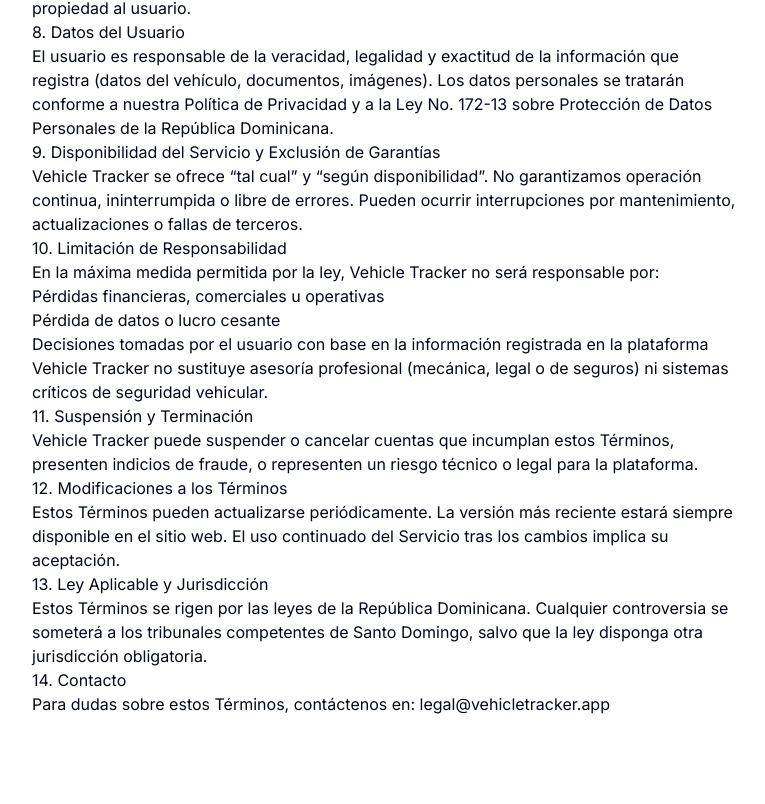
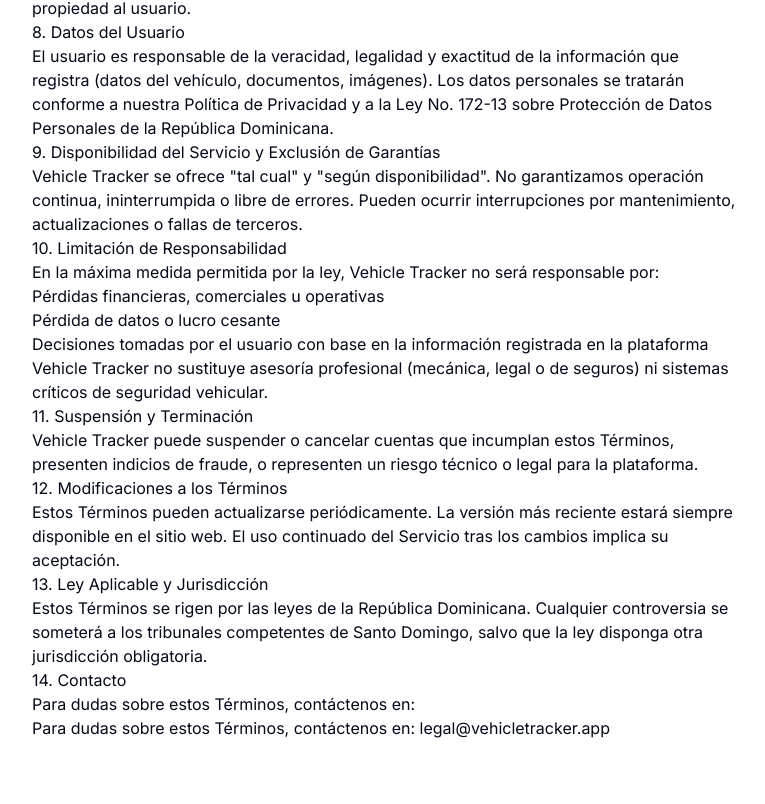
Before and after one commit to Sebastian-R-Acosta/vehicle-tracker, a Next.js app: page /terms in a window 1280 px wide. Shown: the part 1476-2280 px from the top of the page, without its empty margins (256-1021 px from the left). Built offline with nearby package versions, Linux system fonts and the light colour scheme; no server answers.

Commit message:
feat(terms): add English translation and language-aware rendering
Terms page now respects the language toggle, showing full Spanish or
English legal text based on the user's locale selection.

```diff
--- a/src/app/terms/page.tsx
+++ b/src/app/terms/page.tsx
@@ -1,169 +1,309 @@
+"use client";
+
 import PageLayout from "@/components/landing/PageLayout";
+import { useLanguage } from "@/lib/i18n/LanguageContext";
+
+const termsEs = {
+  title: "Términos y Condiciones de Uso — Vehicle Tracker",
+  updated: "Última actualización: julio 2026",
+  intro: [
+    'Bienvenido a Vehicle Tracker. Estos Términos y Condiciones ("Términos") rigen el acceso y uso de la plataforma web Vehicle Tracker (el "Servicio"), operada en la República Dominicana.',
+    "Al crear una cuenta, acceder o utilizar el Servicio, usted declara que ha leído, entendido y aceptado estos Términos. Si no está de acuerdo, no debe utilizar el Servicio.",
+  ],
+  sections: [
+    {
+      heading: "1. Descripción del Servicio",
+      content: [
+        "Vehicle Tracker es una plataforma digital que permite a los usuarios registrar, organizar y consultar el historial de mantenimiento, reparaciones y documentación de sus vehículos. Las funcionalidades disponibles pueden incluir:",
+      ],
+      list: [
+        "Registro de vehículos (marca, modelo, año, placa, chasis)",
+        "Historial de mantenimiento y reparaciones",
+        "Recordatorios de mantenimiento, seguros y vencimiento de documentos",
+        "Carga y almacenamiento de imágenes/documentos (facturas, marbetes, recibos)",
+        "Generación de reportes en PDF",
+        "Gestión de usuarios y perfiles",
+      ],
+      after: "Vehicle Tracker puede modificar, suspender o descontinuar funciones, planes o precios en cualquier momento.",
+    },
+    {
+      heading: "2. Cuenta de Usuario",
+      content: [
+        "Para usar el Servicio, el usuario debe crear una cuenta y se compromete a:",
+      ],
+      list: [
+        "Proporcionar información veraz, completa y actualizada",
+        "Mantener sus credenciales de acceso de forma confidencial",
+        "Ser responsable de toda actividad realizada bajo su cuenta",
+      ],
+      after: "Vehicle Tracker no se hace responsable por accesos no autorizados derivados de negligencia del usuario (contraseñas compartidas, dispositivos desprotegidos, etc.).",
+    },
+    {
+      heading: "3. Aceptación de los Términos",
+      content: [
+        "El uso del Servicio está condicionado a la aceptación de estos Términos, la cual ocurre al crear una cuenta, iniciar sesión, o continuar usando el Servicio tras una actualización de estos Términos.",
+      ],
+    },
+    {
+      heading: "4. Planes y Suscripciones",
+      content: [
+        "Vehicle Tracker puede ofrecer un modelo freemium con planes gratuitos y de pago. Los precios, funciones y condiciones de cada plan pueden cambiar; se notificará a los usuarios con antelación razonable ante cambios relevantes.",
+      ],
+      list: [
+        "Las suscripciones pueden cancelarse en cualquier momento.",
+        "La cancelación evita cargos futuros, pero no genera reembolsos de montos ya pagados, salvo que la ley lo exija.",
+      ],
+    },
+    {
+      heading: "5. Eliminación de Cuenta",
+      content: [
+        "El usuario puede eliminar su cuenta en cualquier momento desde la plataforma o contactando soporte. Tras la eliminación:",
+      ],
+      list: [
+        "Se termina el acceso a la cuenta.",
+        "Los datos se eliminan según las políticas internas de retención, salvo obligación legal de conservarlos.",
+      ],
+    },
+    {
+      heading: "6. Uso Aceptable",
+      content: ["Está prohibido:"],
+      list: [
+        "Usar el Servicio para fines ilegales o fraudulentos",
+        "Realizar ingeniería inversa o intentar vulnerar la seguridad de la plataforma",
+        "Extraer datos mediante scraping, bots o herramientas automatizadas",
+        "Copiar, redistribuir o explotar el contenido de la plataforma sin autorización",
+        "Usar los datos de Vehicle Tracker para entrenar modelos de inteligencia artificial sin autorización expresa",
+      ],
+      after: "El incumplimiento puede resultar en suspensión o cancelación de la cuenta.",
+    },
+    {
+      heading: "7. Propiedad Intelectual",
+      content: [
+        "El software, diseño, base de datos, marca, interfaz y demás elementos de Vehicle Tracker son propiedad de sus desarrolladores y están protegidos por las leyes de propiedad intelectual de la República Dominicana. El uso del Servicio no transfiere ningún derecho de propiedad al usuario.",
+      ],
+    },
+    {
+      heading: "8. Datos del Usuario",
+      content: [
+        "El usuario es responsable de la veracidad, legalidad y exactitud de la información que registra (datos del vehículo, documentos, imágenes). Los datos personales se tratarán conforme a nuestra Política de Privacidad y a la Ley No. 172-13 sobre Protección de Datos Personales de la República Dominicana.",
+      ],
+    },
+    {
+      heading: "9. Disponibilidad del Servicio y Exclusión de Garantías",
+      content: [
+        'Vehicle Tracker se ofrece "tal cual" y "según disponibilidad". No garantizamos operación continua, ininterrumpida o libre de errores. Pueden ocurrir interrupciones por mantenimiento, actualizaciones o fallas de terceros.',
+      ],
+    },
+    {
+      heading: "10. Limitación de Responsabilidad",
+      content: [
+        "En la máxima medida permitida por la ley, Vehicle Tracker no será responsable por:",
+      ],
+      list: [
+        "Pérdidas financieras, comerciales u operativas",
+        "Pérdida de datos o lucro cesante",
+        "Decisiones tomadas por el usuario con base en la información registrada en la plataforma",
+      ],
+      after: "Vehicle Tracker no sustituye asesoría profesional (mecánica, legal o de seguros) ni sistemas críticos de seguridad vehicular.",
+    },
+    {
+      heading: "11. Suspensión y Terminación",
+      content: [
+        "Vehicle Tracker puede suspender o cancelar cuentas que incumplan estos Términos, presenten indicios de fraude, o representen un riesgo técnico o legal para la plataforma.",
+      ],
+    },
+    {
+      heading: "12. Modificaciones a los Términos",
+      content: [
+        "Estos Términos pueden actualizarse periódicamente. La versión más reciente estará siempre disponible en el sitio web. El uso continuado del Servicio tras los cambios implica su aceptación.",
+      ],
+    },
+    {
+      heading: "13. Ley Aplicable y Jurisdicción",
+      content: [
+        "Estos Términos se rigen por las leyes de la República Dominicana. Cualquier controversia se someterá a los tribunales competentes de Santo Domingo, salvo que la ley disponga otra jurisdicción obligatoria.",
+      ],
+    },
+    {
+      heading: "14. Contacto",
+      content: [
+        "Para dudas sobre estos Términos, contáctenos en: ",
+      ],
+      email: "legal@vehicletracker.app",
+    },
+  ],
+};
+
+const termsEn = {
+  title: "Terms of Service — Vehicle Tracker",
+  updated: "Last updated: July 2026",
+  intro: [
+    'Welcome to Vehicle Tracker. These Terms of Service ("Terms") govern your access to and use of the Vehicle Tracker web platform (the "Service"), operated in the Dominican Republic.',
+    "By creating an account, accessing, or using the Service, you represent that you have read, understood, and accepted these Terms. If you do not agree, you must not use the Service.",
+  ],
+  sections: [
+    {
+      heading: "1. Description of the Service",
+      content: [
+        "Vehicle Tracker is a digital platform that allows users to register, organize, and consult the maintenance history, repairs, and documentation of their vehicles. Available features may include:",
+      ],
+      list: [
+        "Vehicle registration (make, model, year, license plate, VIN)",
+        "Maintenance and repair history",
+        "Maintenance, insurance, and document expiration reminders",
+        "Image/document upload and storage (invoices, tags, receipts)",
+        "PDF report generation",
+        "User and profile management",
+      ],
+      after: "Vehicle Tracker may modify, suspend, or discontinue features, plans, or pricing at any time.",
+    },
+    {
+      heading: "2. User Account",
+      content: [
+        "To use the Service, the user must create an account and agrees to:",
+      ],
+      list: [
+        "Provide truthful, complete, and up-to-date information",
+        "Keep access credentials confidential",
+        "Be responsible for all activity performed under their account",
+      ],
+      after: "Vehicle Tracker is not responsible for unauthorized access resulting from user negligence (shared passwords, unprotected devices, etc.).",
+    },
+    {
+      heading: "3. Acceptance of Terms",
+      content: [
+        "Use of the Service is conditioned on acceptance of these Terms, which occurs upon creating an account, logging in, or continuing to use the Service after an update to these Terms.",
+      ],
+    },
+    {
+      heading: "4. Plans and Subscriptions",
+      content: [
+        "Vehicle Tracker may offer a freemium model with free and paid plans. Prices, features, and conditions of each plan may change; users will be notified with reasonable advance notice of relevant changes.",
+      ],
+      list: [
+        "Subscriptions may be canceled at any time.",
+        "Cancellation prevents future charges but does not generate refunds for amounts already paid, unless required by law.",
+      ],
+    },
+    {
+      heading: "5. Account Deletion",
+      content: [
+        "The user may delete their account at any time from the platform or by contacting support. After deletion:",
+      ],
+      list: [
+        "Access to the account is terminated.",
+        "Data is deleted according to internal retention policies, unless legal obligation requires its preservation.",
+      ],
+    },
+    {
+      heading: "6. Acceptable Use",
+      content: ["The following is prohibited:"],
+      list: [
+        "Using the Service for illegal or fraudulent purposes",
+        "Reverse engineering or attempting to compromise the platform's security",
+        "Extracting data through scraping, bots, or automated tools",
+        "Copying, redistributing, or exploiting the platform's content without authorization",
+        "Using Vehicle Tracker data to train artificial intelligence models without express authorization",
+      ],
+      after: "Non-compliance may result in suspension or cancellation of the account.",
+    },
+    {
+      heading: "7. Intellectual Property",
+      content: [
+        "The software, design, database, brand, interface, and other elements of Vehicle Tracker are the property of its developers and are protected by the intellectual property laws of the Dominican Republic. Use of the Service does not transfer any ownership rights to the user.",
+      ],
+    },
+    {
+      heading: "8. User Data",
+      content: [
+        "The user is responsible for the truthfulness, legality, and accuracy of the information they register (vehicle data, documents, images). Personal data will be processed in accordance with our Privacy Policy and Law No. 172-13 on Protection of Personal Data of the Dominican Republic.",
+      ],
+    },
+    {
+      heading: "9. Service Availability and Warranty Disclaimer",
+      content: [
+        'Vehicle Tracker is provided "as is" and "as available." We do not guarantee continuous, uninterrupted, or error-free operation. Interruptions may occur due to maintenance, updates, or third-party failures.',
+      ],
+    },
+    {
+      heading: "10. Limitation of Liability",
+      content: [
+        "To the maximum extent permitted by law, Vehicle Tracker shall not be liable for:",
+      ],
+      list: [
+        "Financial, commercial, or operational losses",
+        "Data loss or lost profits",
+        "Decisions made by the user based on information registered on the platform",
+      ],
+      after: "Vehicle Tracker does not replace professional advice (mechanical, legal, or insurance) or critical vehicle safety systems.",
+    },
+    {
+      heading: "11. Suspension and Termination",
+      content: [
+        "Vehicle Tracker may suspend or cancel accounts that violate these Terms, show signs of fraud, or pose a technical or legal risk to the platform.",
+      ],
+    },
+    {
+      heading: "12. Modifications to Terms",
+      content: [
+        "These Terms may be updated periodically. The most recent version will always be available on the website. Continued use of the Service after changes implies acceptance.",
+      ],
+    },
+    {
+      heading: "13. Governing Law and Jurisdiction",
+      content: [
+        "These Terms are governed by the laws of the Dominican Republic. Any dispute shall be submitted to the competent courts of Santo Domingo, unless the law establishes another mandatory jurisdiction.",
+      ],
+    },
+    {
+      heading: "14. Contact",
+      content: [
+        "For questions about these Terms, contact us at: ",
+      ],
+      email: "legal@vehicletracker.app",
+    },
+  ],
+};
 
 export default function TermsPage() {
+  const { locale } = useLanguage();
+  const t = locale === "es" ? termsEs : termsEn;
+
   return (
     <PageLayout>
       <section className="pt-32 pb-24">
         <div className="max-w-3xl mx-auto px-4 sm:px-6 lg:px-8 prose prose-gray">
-          <h1>Términos y Condiciones de Uso — Vehicle Tracker</h1>
-          <p className="text-gray-500">Última actualización: julio 2026</p>
+          <h1>{t.title}</h1>
+          <p className="text-gray-500">{t.updated}</p>
 
-          <p>
-            Bienvenido a Vehicle Tracker. Estos Términos y Condiciones (&ldquo;Términos&rdquo;) rigen el acceso y uso
-            de la plataforma web Vehicle Tracker (el &ldquo;Servicio&rdquo;), operada en la República Dominicana.
-          </p>
-          <p>
-            Al crear una cuenta, acceder o utilizar el Servicio, usted declara que ha leído, entendido y
-            aceptado estos Términos. Si no está de acuerdo, no debe utilizar el Servicio.
-          </p>
+          {t.intro.map((p, i) => (
+            <p key={i}>{p}</p>
+          ))}
 
-          <h2>1. Descripción del Servicio</h2>
-          <p>
-            Vehicle Tracker es una plataforma digital que permite a los usuarios registrar, organizar y
-            consultar el historial de mantenimiento, reparaciones y documentación de sus vehículos.
-            Las funcionalidades disponibles pueden incluir:
-          </p>
-          <ul>
-            <li>Registro de vehículos (marca, modelo, año, placa, chasis)</li>
-            <li>Historial de mantenimiento y reparaciones</li>
-            <li>Recordatorios de mantenimiento, seguros y vencimiento de documentos</li>
-            <li>Carga y almacenamiento de imágenes/documentos (facturas, marbetes, recibos)</li>
-            <li>Generación de reportes en PDF</li>
-            <li>Gestión de usuarios y perfiles</li>
-          </ul>
-          <p>
-            Vehicle Tracker puede modificar, suspender o descontinuar funciones, planes o precios en
-            cualquier momento.
-          </p>
-
-          <h2>2. Cuenta de Usuario</h2>
-          <p>
-            Para usar el Servicio, el usuario debe crear una cuenta y se compromete a:
-          </p>
-          <ul>
-            <li>Proporcionar información veraz, completa y actualizada</li>
-            <li>Mantener sus credenciales de acceso de forma confidencial</li>
-            <li>Ser responsable de toda actividad realizada bajo su cuenta</li>
-          </ul>
-          <p>
-            Vehicle Tracker no se hace responsable por accesos no autorizados derivados de negligencia
-            del usuario (contraseñas compartidas, dispositivos desprotegidos, etc.).
-          </p>
-
-          <h2>3. Aceptación de los Términos</h2>
-          <p>
-            El uso del Servicio está condicionado a la aceptación de estos Términos, la cual ocurre al
-            crear una cuenta, iniciar sesión, o continuar usando el Servicio tras una actualización de
-            estos Términos.
-          </p>
-
-          <h2>4. Planes y Suscripciones</h2>
-          <p>
-            Vehicle Tracker puede ofrecer un modelo freemium con planes gratuitos y de pago. Los precios,
-            funciones y condiciones de cada plan pueden cambiar; se notificará a los usuarios con
-            antelación razonable ante cambios relevantes.
-          </p>
-          <ul>
-            <li>Las suscripciones pueden cancelarse en cualquier momento.</li>
-            <li>
-              La cancelación evita cargos futuros, pero no genera reembolsos de montos ya pagados, salvo
-              que la ley lo exija.
-            </li>
-          </ul>
-
-          <h2>5. Eliminación de Cuenta</h2>
-          <p>
-            El usuario puede eliminar su cuenta en cualquier momento desde la plataforma o contactando
-            soporte. Tras la eliminación:
-          </p>
-          <ul>
-            <li>Se termina el acceso a la cuenta.</li>
-            <li>
-              Los datos se eliminan según las políticas internas de retención, salvo obligación legal de
-              conservarlos.
-            </li>
-          </ul>
-
-          <h2>6. Uso Aceptable</h2>
-          <p>Está prohibido:</p>
-          <ul>
-            <li>Usar el Servicio para fines ilegales o fraudulentos</li>
-            <li>Realizar ingeniería inversa o intentar vulnerar la seguridad de la plataforma</li>
-            <li>Extraer datos mediante scraping, bots o herramientas automatizadas</li>
-            <li>Copiar, redistribuir o explotar el contenido de la plataforma sin autorización</li>
-            <li>
-              Usar los datos de Vehicle Tracker para entrenar modelos de inteligencia artificial sin
-              autorización expresa
-            </li>
-          </ul>
-          <p>
-            El incumplimiento puede resultar en suspensión o cancelación de la cuenta.
-          </p>
-
-          <h2>7. Propiedad Intelectual</h2>
-          <p>
-            El software, diseño, base de datos, marca, interfaz y demás elementos de Vehicle Tracker son
-            propiedad de sus desarrolladores y están protegidos por las leyes de propiedad intelectual de
-            la República Dominicana. El uso del Servicio no transfiere ningún derecho de propiedad al
-            usuario.
-          </p>
-
-          <h2>8. Datos del Usuario</h2>
-          <p>
-            El usuario es responsable de la veracidad, legalidad y exactitud de la información que
-            registra (datos del vehículo, documentos, imágenes). Los datos personales se tratarán conforme
-            a nuestra Política de Privacidad y a la Ley No. 172-13 sobre Protección de Datos Personales
-            de la República Dominicana.
-          </p>
-
-          <h2>9. Disponibilidad del Servicio y Exclusión de Garantías</h2>
-          <p>
-            Vehicle Tracker se ofrece &ldquo;tal cual&rdquo; y &ldquo;según disponibilidad&rdquo;. No garantizamos operación
-            continua, ininterrumpida o libre de errores. Pueden ocurrir interrupciones por mantenimiento,
-            actualizaciones o fallas de terceros.
-          </p>
-
-          <h2>10. Limitación de Responsabilidad</h2>
-          <p>
-            En la máxima medida permitida por la ley, Vehicle Tracker no será responsable por:
-          </p>
-          <ul>
-            <li>Pérdidas financieras, comerciales u operativas</li>
-            <li>Pérdida de datos o lucro cesante</li>
-            <li>
-              Decisiones tomadas por el usuario con base en la información registrada en la plataforma
-            </li>
-          </ul>
-          <p>
-            Vehicle Tracker no sustituye asesoría profesional (mecánica, legal o de seguros) ni sistemas
-            críticos de seguridad vehicular.
-          </p>
-
-          <h2>11. Suspensión y Terminación</h2>
-          <p>
-            Vehicle Tracker puede suspender o cancelar cuentas que incumplan estos Términos, presenten
-            indicios de fraude, o representen un riesgo técnico o legal para la plataforma.
-          </p>
-
-          <h2>12. Modificaciones a los Términos</h2>
-          <p>
-            Estos Términos pueden actualizarse periódicamente. La versión más reciente estará siempre
-            disponible en el sitio web. El uso continuado del Servicio tras los cambios implica su
-            aceptación.
-          </p>
-
-          <h2>13. Ley Aplicable y Jurisdicción</h2>
-          <p>
-            Estos Términos se rigen por las leyes de la República Dominicana. Cualquier controversia se
-            someterá a los tribunales competentes de Santo Domingo, salvo que la ley disponga otra
-            jurisdicción obligatoria.
-          </p>
-
-          <h2>14. Contacto</h2>
-          <p>
-            Para dudas sobre estos Términos, contáctenos en:{" "}
-            <a href="mailto:legal@vehicletracker.app">legal@vehicletracker.app</a>
-          </p>
+          {t.sections.map((section, si) => (
+            <div key={si}>
+              <h2>{section.heading}</h2>
+              {section.content.map((p, i) => (
+                <p key={i}>{p}</p>
+              ))}
+              {section.list && (
+                <ul>
+                  {section.list.map((item, i) => (
+                    <li key={i}>{item}</li>
+                  ))}
+                </ul>
+              )}
+              {section.after && <p>{section.after}</p>}
+              {section.email && (
+                <p>
+                  {section.content.map((p, i) => (
+                    <span key={i}>{p}</span>
+                  ))}
+                  <a href={`mailto:${section.email}`}>{section.email}</a>
+                </p>
+              )}
+            </div>
+          ))}
         </div>
       </section>
     </PageLayout>
```
